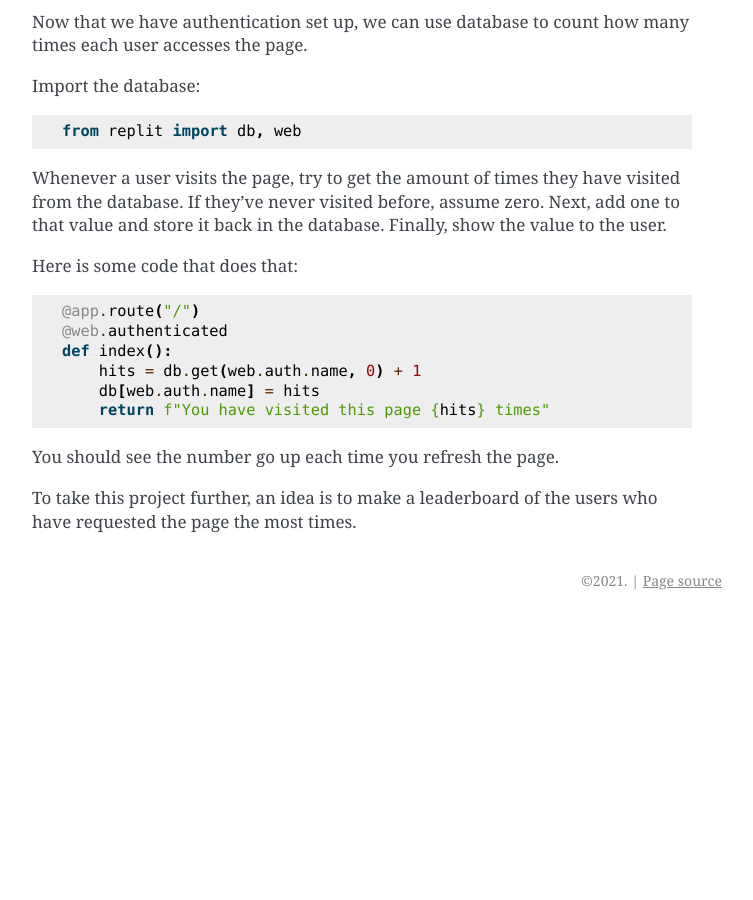
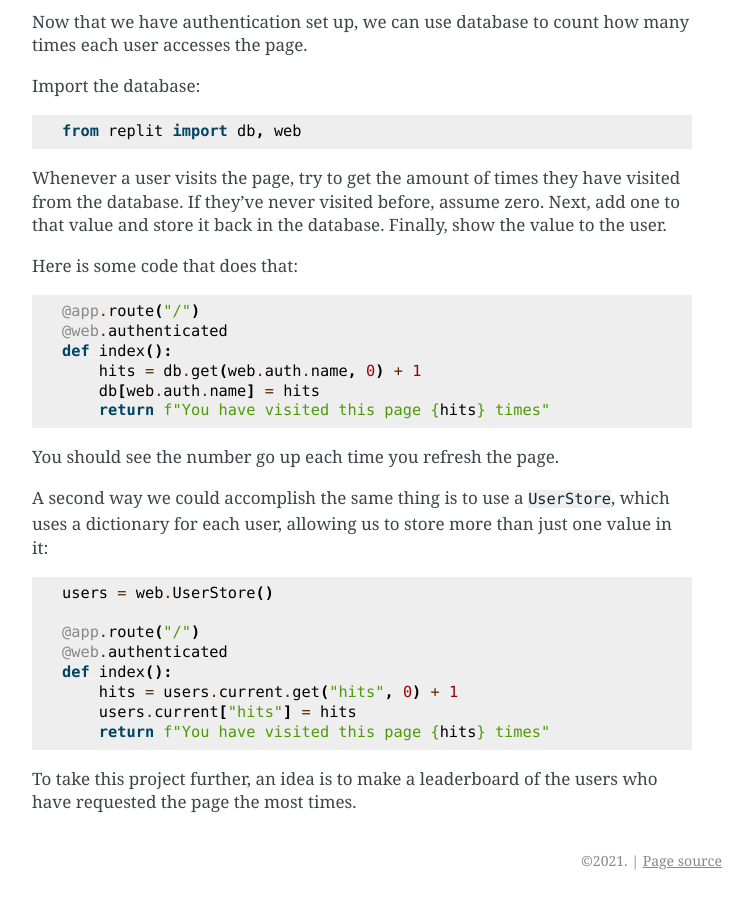
Before and after one commit to replit/replit-py, a Sphinx documentation site: the page built from docs/web_tutorial.rst, in a window 1280 px wide and 900 px high, scrolled down 3876 px. Shown: the whole window, without its empty margins (388-1141 px from the left). Built offline with Sphinx 7.4.7, drawn with Linux system fonts in a browser that asks for light colours; before the commit the page ends 4496 px from its top, so only the background shows below that.

Commit message:
Add UserStore example to simple API tutorial

```diff
--- a/docs/web_tutorial.rst
+++ b/docs/web_tutorial.rst
@@ -193,5 +193,21 @@ Here is some code that does that:
 
 You should see the number go up each time you refresh the page.
 
+A second way we could accomplish the same thing is to use a :code:`UserStore`,
+which uses a dictionary for each user, allowing us to store more than just one
+value in it:
+
+::
+
+  users = web.UserStore()
+
+  @app.route("/")
+  @web.authenticated
+  def index():
+      hits = users.current.get("hits", 0) + 1
+      users.current["hits"] = hits
+      return f"You have visited this page {hits} times"
+
+
 To take this project further, an idea is to make a leaderboard of the users who
 have requested the page the most times.
```
